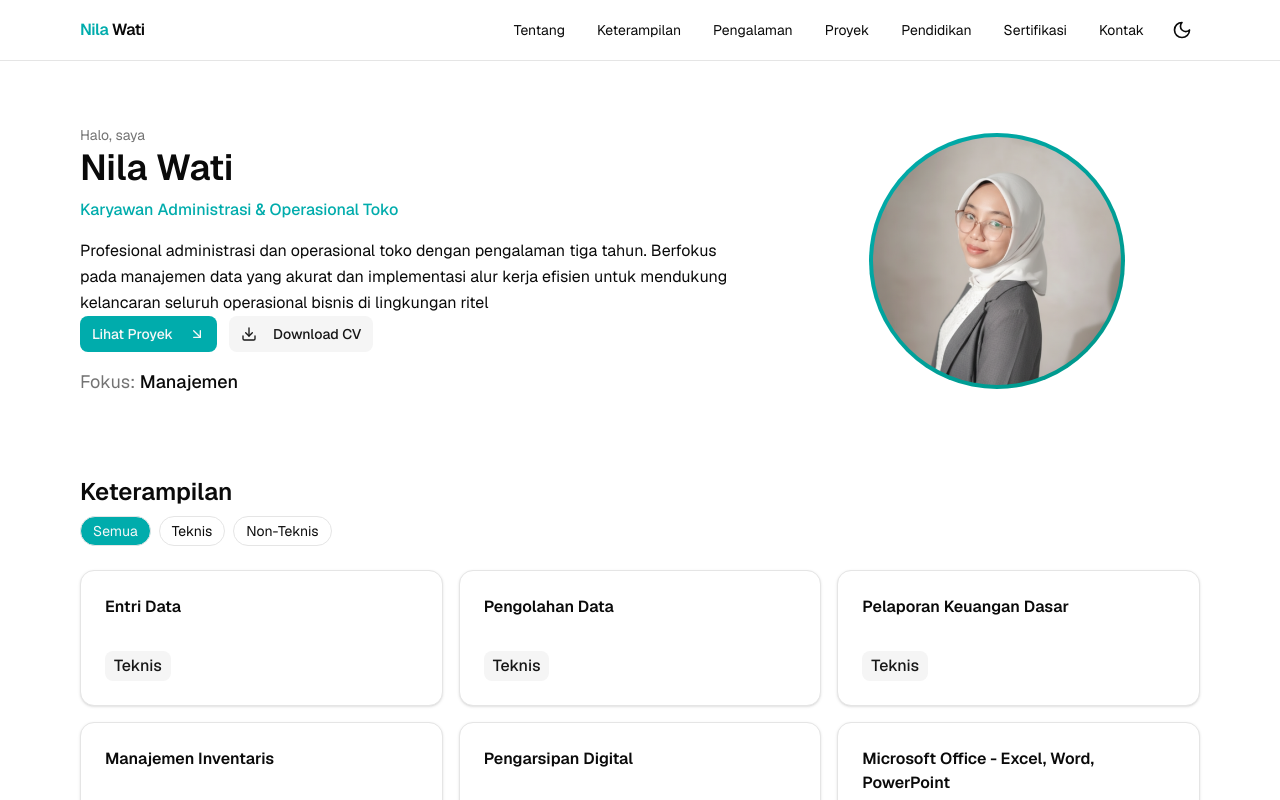
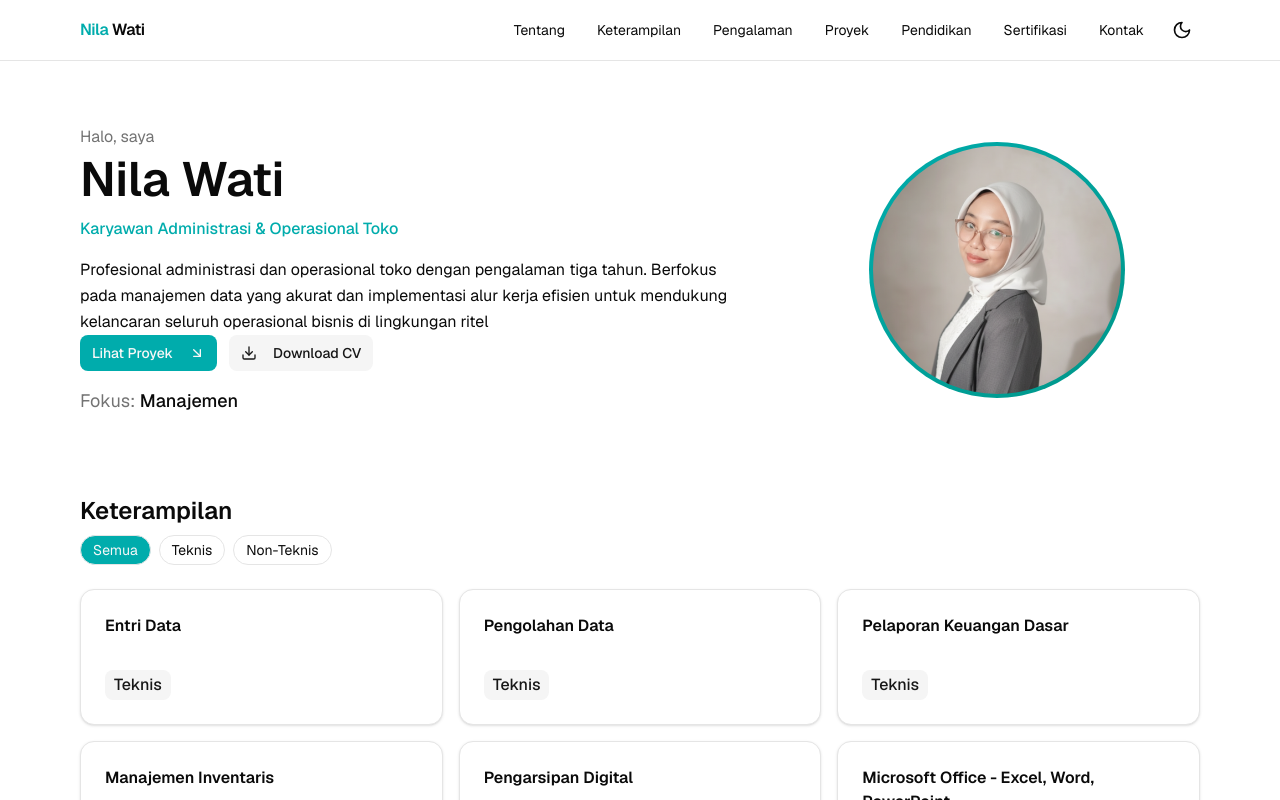
Before and after one commit to Nilawatinew1/web-portofolio, a Next.js app: page / in a window 1280 px wide. Shown: the top 800 px of the page. Built offline with nearby package versions, Linux system fonts and the light colour scheme.

Commit message:
update hero

```diff
--- a/components/sections/hero.tsx
+++ b/components/sections/hero.tsx
@@ -43,8 +43,8 @@ export function HeroSection() {
     <section id="about" className="relative isolate">
       <div className="mx-auto grid max-w-6xl grid-cols-1 gap-8 px-4 py-12 md:grid-cols-[2fr_1fr] md:items-center md:py-16">
         <div className="order-2 md:order-1">
-          <p className="text-sm text-muted-foreground">Halo, saya</p>
-          <h1 className="text-pretty text-3xl font-semibold leading-tight sm:text-4xl">{cvData.name}</h1>
+          <p className="text-base text-muted-foreground">Halo, saya</p>
+          <h1 className="text-pretty text-4xl font-semibold leading-tight sm:text-5xl">{cvData.name}</h1>
           <p className="mt-2 text-balance text-primary font-medium">{cvData.role}</p>
           <p className="mt-4 max-w-2xl leading-relaxed">{cvData.summary}</p>
           <div className="flex flex-wrap items-center gap-3">
```
